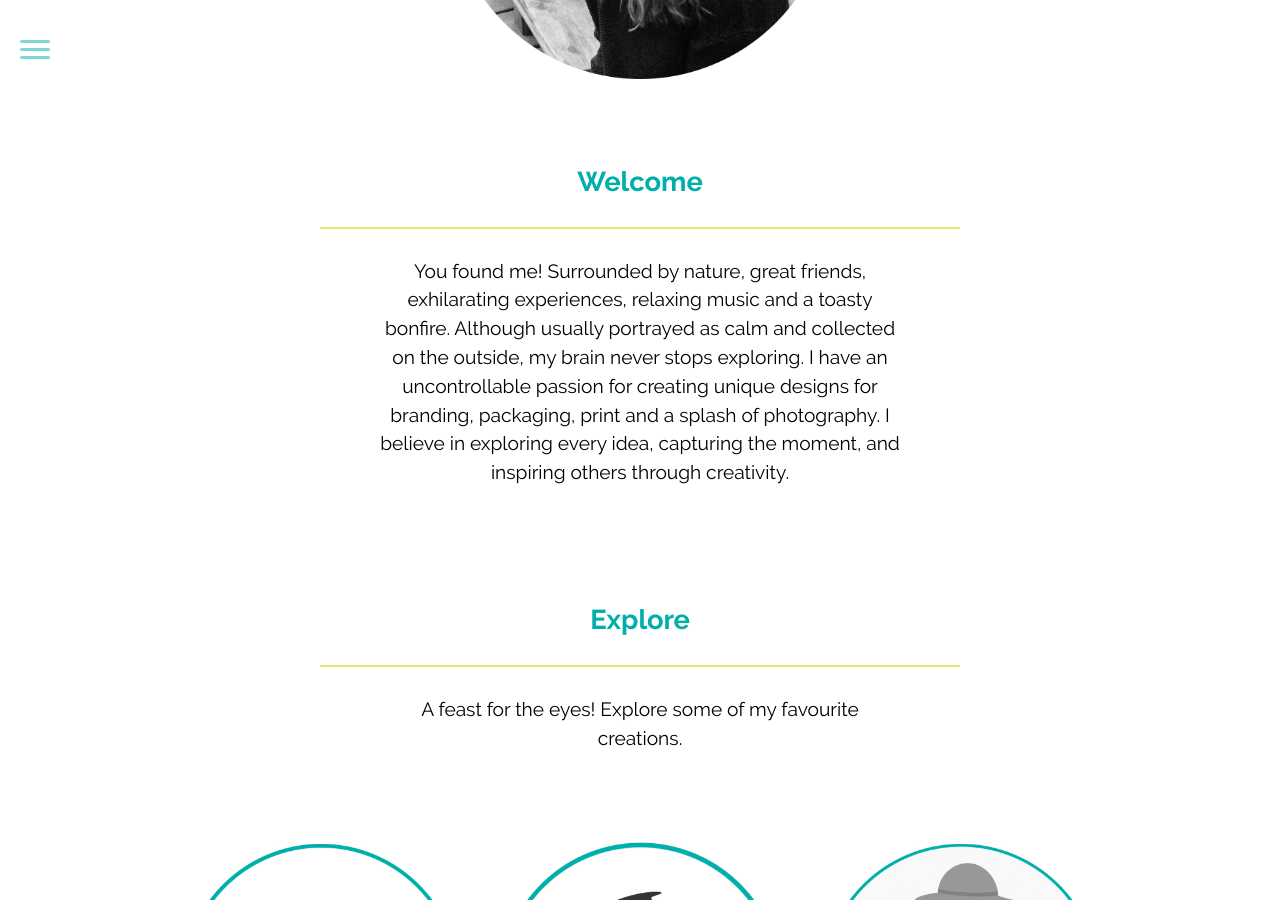
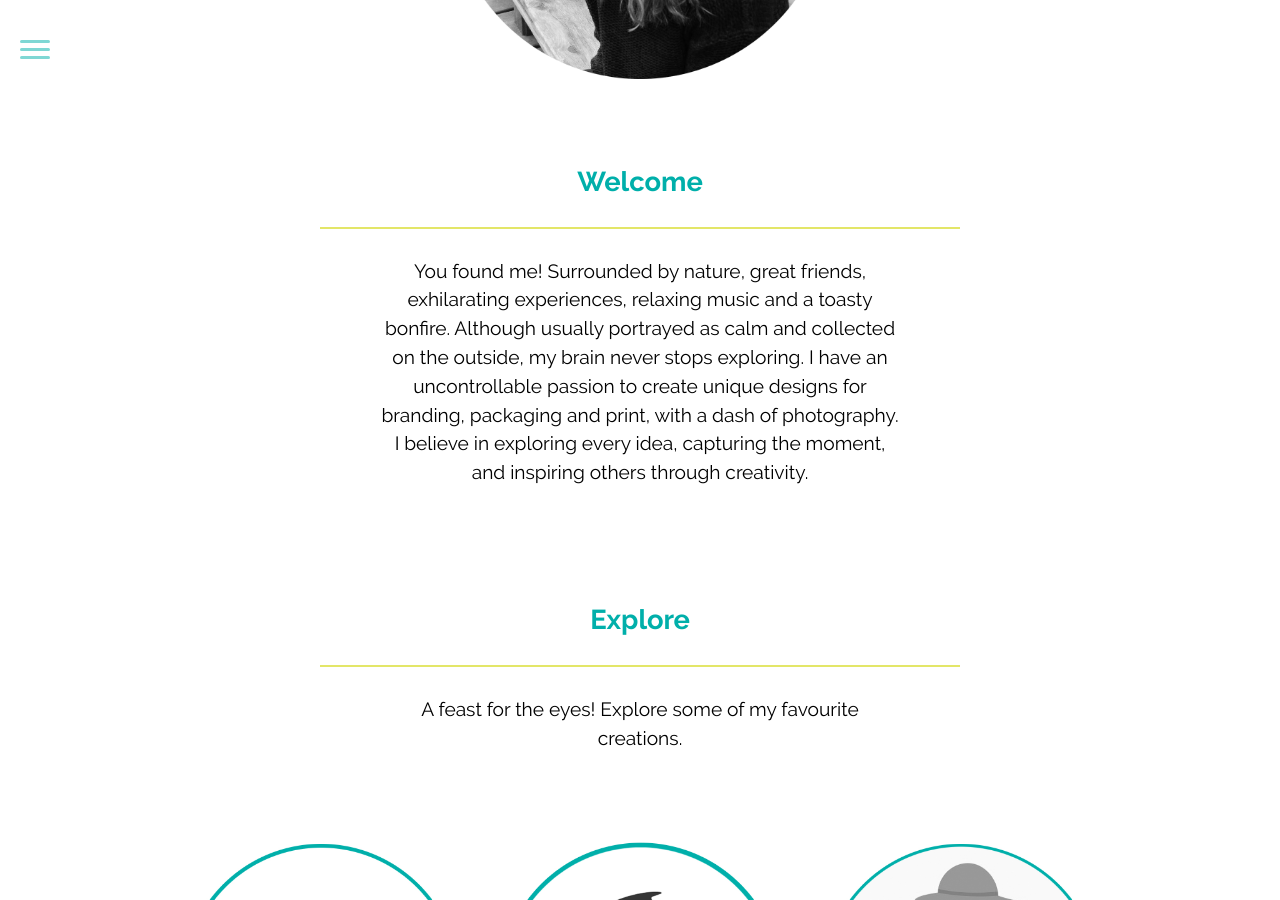
Before and after one commit to ashleycouperus/ashleycouperus.ca, a Jekyll site: the page built from index.html, in a window 1280 px wide and 900 px high, scrolled down 1323 px. Built offline with Jekyll 4.4.1, drawn with Linux system fonts in a browser that asks for light colours.

Commit message:
last change

```diff
--- a/index.html
+++ b/index.html
@@ -16,7 +16,7 @@ layout: default
     </div>
     <div class="unit xs-1 s-1 m-1-2 l-1-2 xl-1-2 pad-t-1 pad-b-2">
       <h3 itemprop="name" class="border">Welcome</h3>
-      <p itemprop="description" class="gutter-2">You found me! Surrounded by nature, great friends, exhilarating experiences, relaxing music and a toasty bonfire. Although usually portrayed as calm and collected on the outside, my brain never stops exploring. I have an uncontrollable passion for creating unique designs for branding, packaging, print and a splash of photography. I believe in exploring every idea, capturing the moment, and inspiring others through creativity.</p>
+      <p itemprop="description" class="gutter-2">You found me! Surrounded by nature, great friends, exhilarating experiences, relaxing music and a toasty bonfire. Although usually portrayed as calm and collected on the outside, my brain never stops exploring. I have an uncontrollable passion to create unique designs for branding, packaging and print, with a dash of photography. I believe in exploring every idea, capturing the moment, and inspiring others through creativity.</p>
     </div>
   </section>
 
```
